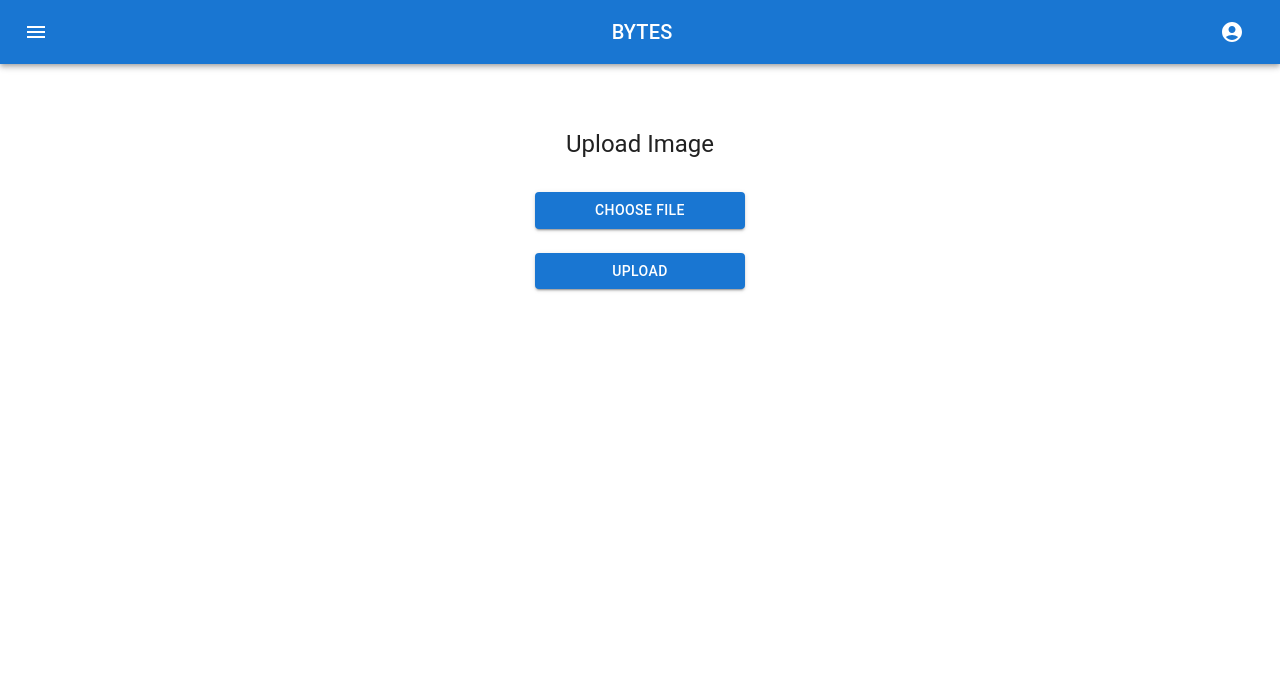
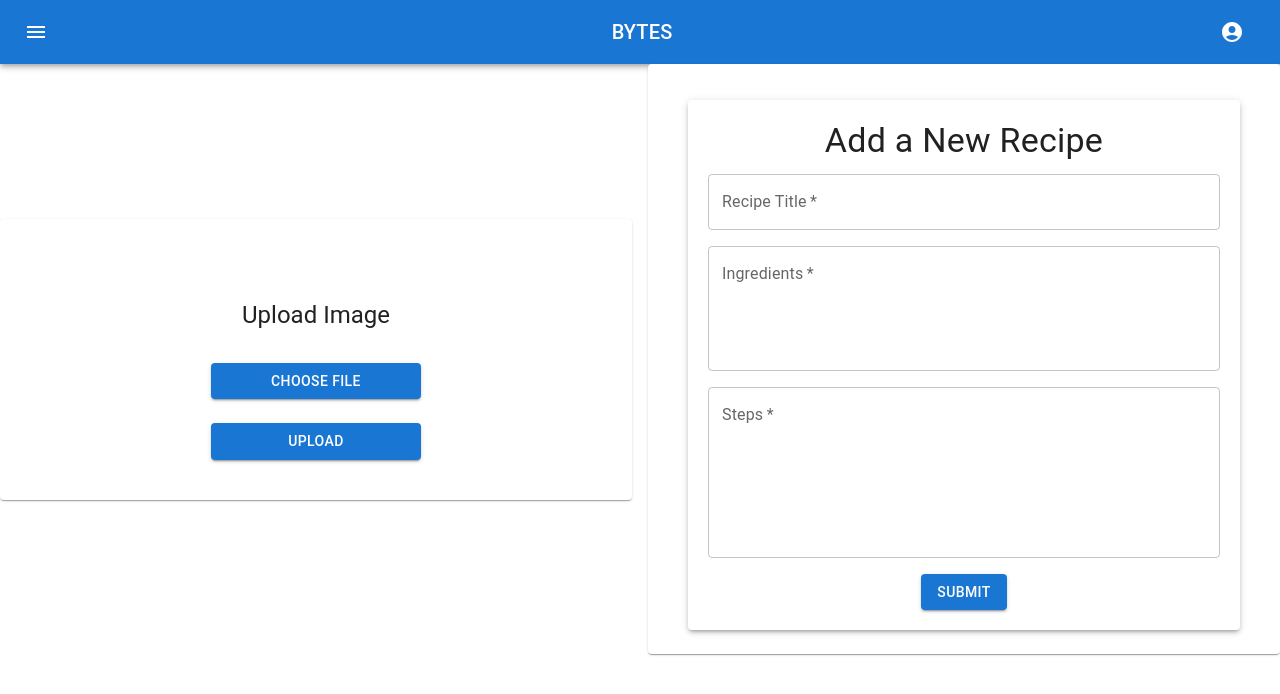
Before and after one commit to tmpurcell/recipe-book, a React (Create React App) app in the folder Frontend/recipe-book/: page /Upload in a window 1280 px wide. Shown: the top 694 px of the page. Built offline with nearby package versions, Linux system fonts and the light colour scheme.

Commit message:
Add custom recipe functionality to upload page.

```diff
--- a/Frontend/recipe-book/src/components/RecipeUpload.js
+++ b/Frontend/recipe-book/src/components/RecipeUpload.js
@@ -10,6 +10,7 @@ import { createTheme, ThemeProvider } from '@mui/material/styles';
 import RecipeModel from '../models/RecipeModel';
 import { useRecipeContext } from '../recipeContext';
 import { useNavigate } from "react-router-dom";
+import { Grid, Card, CardContent, TextField, Paper } from '@mui/material';
 
 const defaultTheme = createTheme();
 
@@ -21,11 +22,20 @@ export default function UploadRecipeImage() {
   const [showConfirmation, setShowConfirmation] = useState(false); // State to manage confirmation dialog visibility
   const { addRecipe } = useRecipeContext();
   const navigate = useNavigate()
+  const [recipeTitle, setRecipeTitle] = useState('');
+  const [ingredients, setIngredients] = useState('');
+  const [steps, setSteps] = useState('');
 
   const handleFileChange = (event) => {
     const file = event.target.files[0];
     setSelectedFile(file);
     setPreviewUrl(URL.createObjectURL(file)); // Create a preview URL for the selected image
+  };
+
+  const handleSubmitForm = (e) => {
+    e.preventDefault();
+    // Handle form submission logic here
+    console.log({ recipeTitle, ingredients, steps });
   };
 
   const handleSubmit = async (event) => {
@@ -90,7 +100,12 @@ export default function UploadRecipeImage() {
   };
 
   return (
-    <ThemeProvider theme={defaultTheme}>
+    <Grid container spacing={2} justifyContent="center" alignItems="center">
+      {/* First Card */}
+      <Grid item xs={12} sm={6}>
+        <Card style={{ height: '100%' }}>
+          <CardContent>
+          <ThemeProvider theme={defaultTheme}>
       <Container component="main" maxWidth="xs">
         <CssBaseline />
         <Box
@@ -180,5 +195,66 @@ export default function UploadRecipeImage() {
         </Box>
       </Container>
     </ThemeProvider>
+          </CardContent>
+        </Card>
+      </Grid>
+            {/* Second Card */}
+            <Grid item xs={12} sm={6}>
+        <Card>
+          <CardContent style={{ height:'100%' }}>
+          <Container component="main" maxWidth="md">
+      <Paper elevation={3} style={{ padding: 20, marginTop: 20 }}>
+        <Typography variant="h4" gutterBottom>
+          Add a New Recipe
+        </Typography>
+        <form onSubmit={handleSubmitForm}>
+          <Grid container spacing={2}>
+            <Grid item xs={12}>
+              <TextField
+                fullWidth
+                label="Recipe Title"
+                variant="outlined"
+                value={recipeTitle}
+                onChange={(e) => setRecipeTitle(e.target.value)}
+                required
+              />
+            </Grid>
+            <Grid item xs={12}>
+              <TextField
+                fullWidth
+                label="Ingredients"
+                variant="outlined"
+                multiline
+                rows={4}
+                value={ingredients}
+                onChange={(e) => setIngredients(e.target.value)}
+                required
+              />
+            </Grid>
+            <Grid item xs={12}>
+              <TextField
+                fullWidth
+                label="Steps"
+                variant="outlined"
+                multiline
+                rows={6}
+                value={steps}
+                onChange={(e) => setSteps(e.target.value)}
+                required
+              />
+            </Grid>
+            <Grid item xs={12}>
+              <Button type="submit" variant="contained" color="primary">
+                Submit
+              </Button>
+            </Grid>
+          </Grid>
+        </form>
+      </Paper>
+    </Container>
+          </CardContent>
+        </Card>
+      </Grid>
+    </Grid>
   );
 }
```
Also changed, not shown: 1 other file (tests, documents, lock files or other folders).
